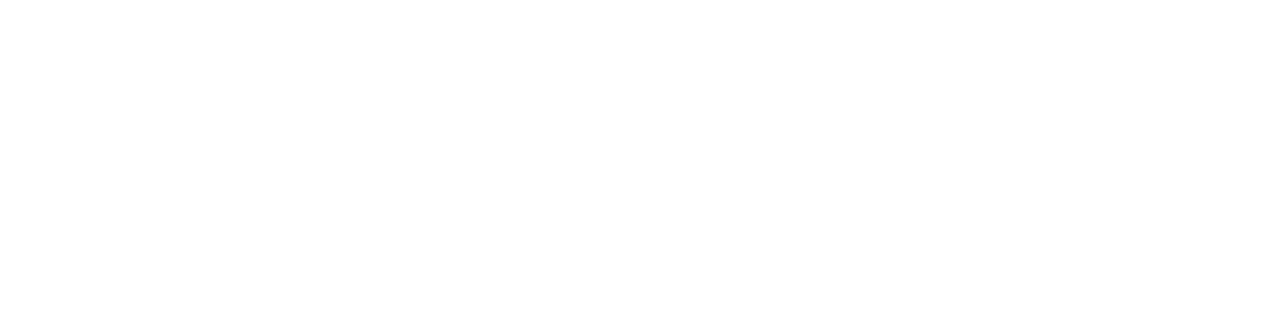
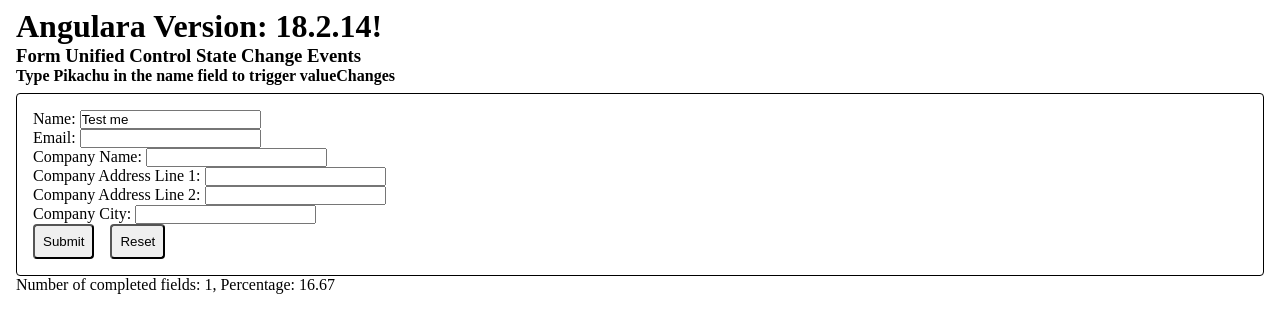
Before and after one commit to railsstudent/ng-unified-control-change-state-events-demo, an Angular app: page / in a window 1280 px wide. Shown: the top 332 px of the page. Built offline with nearby package versions, Linux system fonts and the light colour scheme.

Commit message:
feat: use the unified control status change events

```diff
--- a/src/app/app.component.ts
+++ b/src/app/app.component.ts
@@ -1,14 +1,171 @@
-import { Component } from '@angular/core';
-import { CommonModule } from '@angular/common';
-import { RouterOutlet } from '@angular/router';
+import { ChangeDetectionStrategy, Component, VERSION } from '@angular/core';
+import { AsyncPipe, JsonPipe } from '@angular/common';
+import { FormControl, FormGroup, FormResetEvent, FormSubmittedEvent, PristineChangeEvent, ReactiveFormsModule, TouchedChangeEvent, Validators } from '@angular/forms';
+import { CompanyAddressComponent } from './company-address/company-address.component';
+import { countTotalFields, makeRequiredControl } from './reactive-form.util';
+import { combineLatest, filter, map, scan, Subject } from 'rxjs';
+import { controlStatus } from './control-status.operator';
 
 @Component({
   selector: 'app-root',
   standalone: true,
-  imports: [],
-  template: '',
-  styles: '',
+  imports: [ReactiveFormsModule, JsonPipe, AsyncPipe, CompanyAddressComponent],
+  template: `
+     <div class="container">
+      <h1>Angulara Version: {{ version }}!</h1>
+      <h3>Form Unified Control State Change Events</h3>
+      <h4>Type Pikachu in the name field to trigger valueChanges</h4>
+
+      <form [formGroup]="formGroup" (reset)="resetMyForm($event)" (submit)="formSubmit.next()">
+        <div>
+          <label for="name">
+            <span [style.color]="isNamePristine$ | async"
+              [style.fontWeight]="isNameTouched$ | async"
+            >Name: </span>
+            <input id="name" name="name" formControlName="name">
+          </label>
+        </div>
+        <div>
+          <label for="email">
+            <span>Email: </span>
+            <input id="email" name="email" formControlName="email">
+          </label>
+        </div>
+        <app-company-address />
+        <div>
+          <button type="submit">Submit</button>
+          <button type="reset">Reset</button>
+        </div>
+      </form>
+
+      <div>
+        @if (fields$ | async; as fields) {
+          <p>
+          Number of completed fields: {{ fields.completed }},
+          Percentage: {{ fields.percentage }}
+          </p>
+        }
+        @if (isPikachu$ | async; as isPikachu) {
+          <p>Pikachu is my favorite Pokemon.</p>
+        }
+        @if(formReset$ | async; as formReset) {
+          <p>Form reset occurred at {{ formReset.timestamp }}. Form reset occurred {{ formReset.count }} times.</p>
+        }
+        @if(formSubmit$ | async; as formSubmit) {
+          <p>Form submit occurred at {{ formSubmit.timestamp }}.</p>
+          <pre>Form Values: {{ formSubmit.values | json }}</pre>
+        }
+      <div>
+    <div>
+  `,
+  styles: `
+    :host {
+      display: block;
+    }
+
+    div.container {
+      padding-top: 0.5rem;
+      padding-bottom: 0.5rem;
+      padding-left: 1rem;
+      padding-right: 1rem;
+    }
+
+    button {
+      margin-right: 1rem;
+    }
+
+    form {
+      border: 1px solid black;
+      margin-top: 0.5rem;
+      border-radius: 4px;
+      padding: 1rem;
+    }
+  `,
+  changeDetection: ChangeDetectionStrategy.OnPush,
 })
 export class AppComponent {
-  title = 'ng-unified-control-change-state-events-demo';
+  version = VERSION.full;
+
+  formGroup = new FormGroup({
+    name: makeRequiredControl('Test me'),
+    email: new FormControl('', {
+      nonNullable: true,
+      validators: [Validators.email, Validators.required],
+      updateOn: 'blur',
+    }),
+    company: new FormGroup({
+      name: makeRequiredControl(''),
+      line1: makeRequiredControl(''),
+      line2: makeRequiredControl(''),
+      city: makeRequiredControl(''),
+    })
+  });
+
+  numFields = countTotalFields(this.formGroup);
+  formSubmit = new Subject<void>();
+
+  formControls = this.formGroup.controls;
+  companyControls = this.formControls.company.controls;
+  isEmailValid$ = this.formControls.email.events.pipe(controlStatus());
+  isNameValid$ = this.formControls.name.events.pipe(controlStatus(1));
+  isCompanyNameValid$ = this.companyControls.name.events.pipe(controlStatus());
+  isLine1Valid$ = this.companyControls.line1.events.pipe(controlStatus());
+  isLine2Valid$ = this.companyControls.line2.events.pipe(controlStatus());
+  isCityValid$ = this.companyControls.city.events.pipe(controlStatus());
+  isPikachu$ = this.formGroup.controls.name.valueChanges
+    .pipe(map((e) => e.toLowerCase() === 'pikachu'));
+
+  isNamePristine$ = this.formControls.name.events.pipe(
+    filter((e) => e instanceof PristineChangeEvent),
+    map((e) => e as PristineChangeEvent),
+    map((e) => e.pristine),
+    map((pristine) => pristine ? 'black' : 'blue'),
+  )
+
+  isNameTouched$ = this.formControls.name.events.pipe(
+    filter((e) => e instanceof TouchedChangeEvent),
+    map((e) => e as TouchedChangeEvent),
+    map((e) => e.touched),
+    map((touched) => touched ? 'bold' : 'normal'),
+  )
+
+  fields$ = combineLatest([
+    this.isEmailValid$,
+    this.isNameValid$,
+    this.isCompanyNameValid$,
+    this.isLine1Valid$,
+    this.isLine2Valid$,
+    this.isCityValid$,
+  ])
+    .pipe(
+      map((validArray) => {
+        const completed = validArray.reduce((acc, item) => acc + item);
+        return {
+          completed,
+          percentage: ((completed / this.numFields) * 100).toFixed(2)
+        }
+      }),
+    );
+
+  formReset$ = this.formGroup.events.pipe(
+    filter((e) => e instanceof FormResetEvent),
+    map(() => new Date().toISOString()),
+    scan((acc, timestamp) => ({
+        timestamp,
+        count: acc.count + 1,
+      }), { timestamp: '', count: 0 }),
+  );
+
+  formSubmit$ = this.formGroup.events.pipe(
+    filter((e) => e instanceof FormSubmittedEvent),
+    map(({ source }) => ({
+      timestamp: new Date().toISOString(),
+      values: source.valid ? source.value: {}
+    })),
+  );
+
+  resetMyForm(e: Event) {
+    e.preventDefault();
+    this.formGroup.reset();
+  }
 }
```
Also changed, not shown: 1 other file (tests, documents, lock files or other folders).
